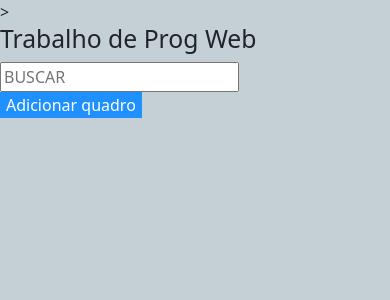
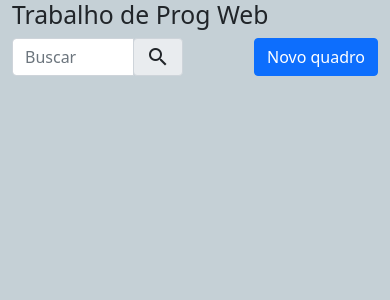
Before and after one commit to turma-prog-web/todoList, a PHP site: page /kanban.html in a window 390 px wide. Shown: the top 300 px of the page. Run offline with PHP 8.4, Linux system fonts and the light colour scheme.

Commit message:
improve cards and board Css

```diff
--- a/app/kanban/kanban.css
+++ b/app/kanban/kanban.css
@@ -1,26 +1,20 @@
 
-body{
+body {
     background-color: #C5D0D6;
 }
 
-button {
-    background-color: DodgerBlue;
-    border: none;
-    color: white;
-    font-size: 16px;
-    cursor: pointer;
-
-}
+.centered {
+    display: flex;
+    align-items: center;
+    justify-content: center;
+  }
 
 .add {
-    background-color: LightGreen;
-    border-radius: 50%;
-    text-align: center;
-    border: none;
-    text-decoration: none;
-    display: inline-block;
-    font-size: 16px;
-    margin: 4px 2px;
+    width: 50px;
+    height: 50px;
+    padding: 12px 10px;
+    line-height: 1.33;
+    border-radius: 25px;
 }
 
 .board-columns {
@@ -29,9 +23,11 @@ button {
 
 
 .quadro {
-    width: 100px;
-    height: auto;
+    height: 800px;
     margin: 4px;
+    width: 18rem;
+    border-radius: 25px;
+    box-shadow: 0 2px 2px 0 rgba(0, 0, 0, 0.2), 0 2px 2px 0 rgba(0, 0, 0, 0.19);
 }
 
 .card {
@@ -41,3 +37,6 @@ button {
     padding: 4px;
     margin: 2px;
 }
+.search-box {
+    width: 300px;
+}
--- a/app/kanban/kanban.html
+++ b/app/kanban/kanban.html
@@ -1,36 +1,55 @@
 <!DOCTYPE html>
-<html lang="en">
+<html>
 
 <head>
-  <!-- Bootstrap  -->
-  <link href="https://cdn.jsdelivr.net/npm/bootstrap@5.0.0-beta3/dist/css/bootstrap.min.css" rel="stylesheet"
-    integrity="sha384-eOJMYsd53ii+scO/bJGFsiCZc+5NDVN2yr8+0RDqr0Ql0h+rP48ckxlpbzKgwra6" crossorigin="anonymous">
-  <script src="https://cdn.jsdelivr.net/npm/bootstrap@5.0.0-beta3/dist/js/bootstrap.bundle.min.js"
-    integrity="sha384-JEW9xMcG8R+pH31jmWH6WWP0WintQrMb4s7ZOdauHnUtxwoG2vI5DkLtS3qm9Ekf" crossorigin="anonymous">
-  </script>
-
-  <script type="text/javascript" src="kanban.js"></script>>
-  <link rel="stylesheet" href="kanban.css">
   <meta charset="UTF-8">
   <meta http-equiv="X-UA-Compatible" content="IE=edge">
   <meta name="viewport" content="width=device-width, initial-scale=1.0">
 
+  <!-- Bootstrap  -->
+  <link href="https://cdn.jsdelivr.net/npm/bootstrap@5.0.0-beta3/dist/css/bootstrap.min.css" rel="stylesheet"
+    integrity="sha384-eOJMYsd53ii+scO/bJGFsiCZc+5NDVN2yr8+0RDqr0Ql0h+rP48ckxlpbzKgwra6" crossorigin="anonymous">
+
+  <link href="https://fonts.googleapis.com/icon?family=Material+Icons" rel="stylesheet">
+
+  <script type="text/javascript" src="kanban.js"></script>
+  <link rel="stylesheet" href="kanban.css">
+
+
 </head>
 
-<body >
-  <div class="row" id="header">
-    <div class="col-sm">
-      <h2>Trabalho de Prog Web</h2>
-      <input type="text" placeholder="BUSCAR">
-    </div>
-    <div class="col-sm">
-      <button onclick="adicionarQuadro();"> Adicionar quadro</button>
+<body>
+  <div class="container" id="header">
+    <h2>Trabalho de Prog Web</h2>
+
+    <div class="row align-items-center ">
+
+      <div class="col ">
+        <div class="input-group">
+          <input id="inputText" type="text" class="form-control " placeholder="Buscar">
+          <div class="input-group-append ">
+            <button class="input-group-text" type="button">
+              <i class="material-icons">
+                search
+              </i>
+            </button>
+          </div>
+        </div>
+      </div>
+
+      <div class="col d-flex  flex-row-reverse">
+        <button class="btn btn-primary" onclick="adicionarQuadro()"> Novo quadro</button>
+      </div>
+
     </div>
   </div>
-  <div id="board" class="container"></div>
-    <div id="board-columns" class="row board-columns "></div>
+
+  <div id="board" class="container">
+    <div id="board-columns" class="row board-columns container d-flex ">
+
+    </div>
   </div>
-  </div>
+
 </body>
 
 </html>
--- a/app/kanban/kanban.js
+++ b/app/kanban/kanban.js
@@ -3,8 +3,7 @@ var cardColor = "GhostWhite"
 
 var colorIndex = 0
 var boardCounter = 0
-
-var debugCallback = () => console.log("click")
+var cardCounter = 0
 
 var defaultCols = "col-4"
 var quadroClass = "align-self-start quadro " + defaultCols
@@ -18,7 +17,7 @@ function adicionarQuadro(){
 
 function adicionarCard(id){
     var quadro = document.getElementById(`quadro-${id}`)
-    var card = getCard("Nova tarefa", debugCallback)
+    var card = getCard("Nova tarefa")
     quadro.append(card)
 }
 
@@ -26,28 +25,49 @@ function adicionarCard(id){
 //Ui Providers ------------------------------------------------------------------------------
 function getQuadro(){
     var quadro = document.createElement("div")
-    quadro.id = `quadro-${boardCounter}`
+    quadro.id = `quadro-${++boardCounter}`
     quadro.className = quadroClass
     quadro.style = `background-color: ${getColor()};`
 
-    var text = document.createTextNode("Novo Quadro");
-    quadro.append(text)
+    var titulo = document.getElementById("inputText").value
 
-    var button = getButton("+")
-    button.setAttribute('onClick', `adicionarCard(${boardCounter})`)
-    quadro.append(button)
-    boardCounter++
+    quadro.append(quadroHeader(titulo, boardCounter))
+
+
+
+
     return quadro
 }
 
-function getCard(title, callback){//Todo use callback when click to open card
+function quadroHeader(titulo, id){
+    var header = `
+    <div id="quadroHeader" class="row mb-2">
+        <div class="row col"> <h5 class="my-3">${titulo}</h5> </div>
+        <div class="col-3 mt-2">
+        <button class="col  btn  btn-info add" onclick="adicionarCard(${id})"> <i
+            class="material-icons">add</i></button>
+        </div>
+    </div>
+    `
+    var div = document.createElement('div')
+    div.innerHTML = header.trim();
+    return div.firstChild;
+}
+
+function getCard(title){//Todo use callback when click to open card
     var card = document.createElement("div")
+    card.id = `card-${++cardCounter}`
     card.className = cardClass
     card.style = `background-color: ${cardColor};`
 
     var text = document.createTextNode(title);
     card.append(text)
+    card.setAttribute('onClick', `onCardClick(${cardCounter})`)
     return card
+}
+
+function onCardClick(id){
+    console.log("click : " + id )
 }
 
 function getButton(text){
```
